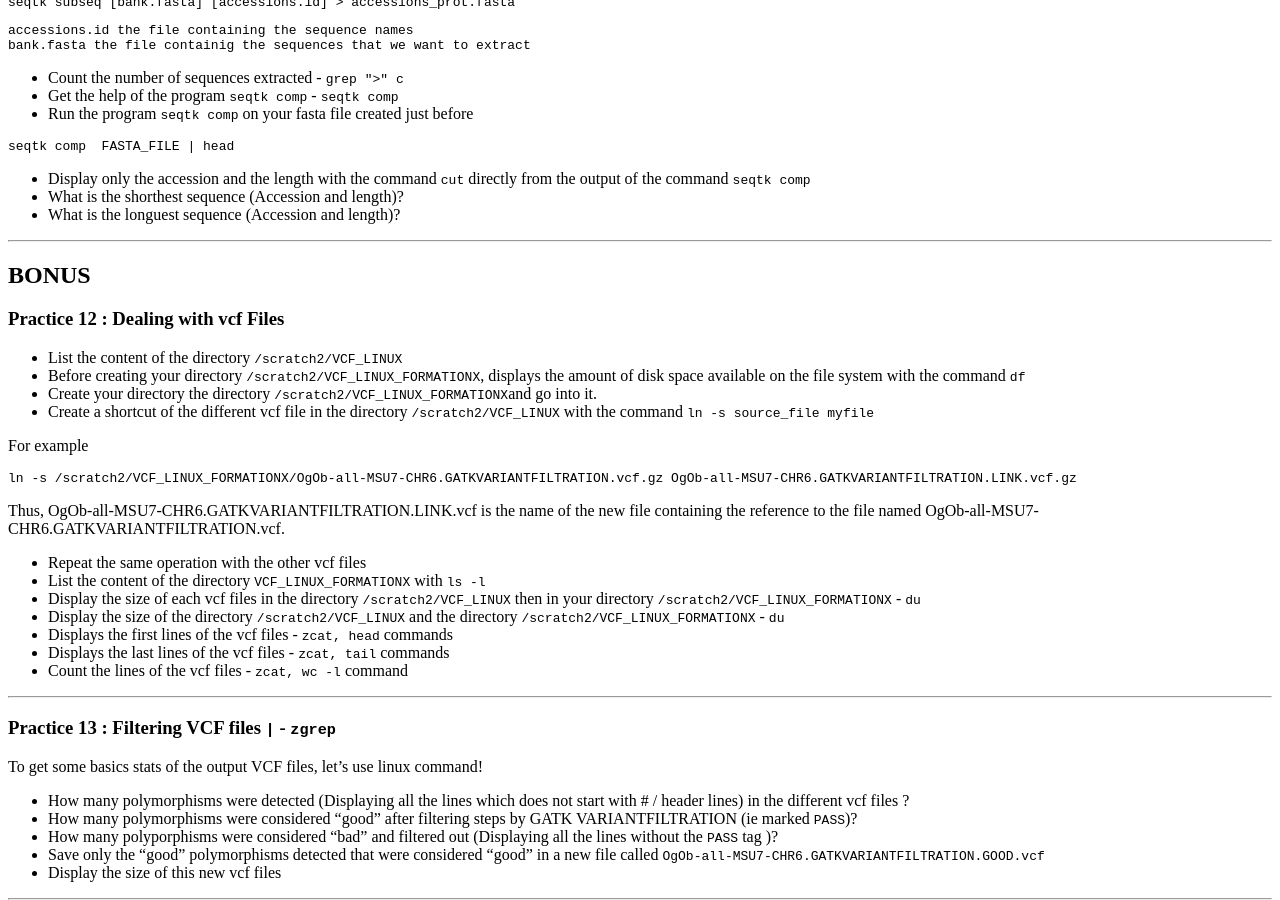
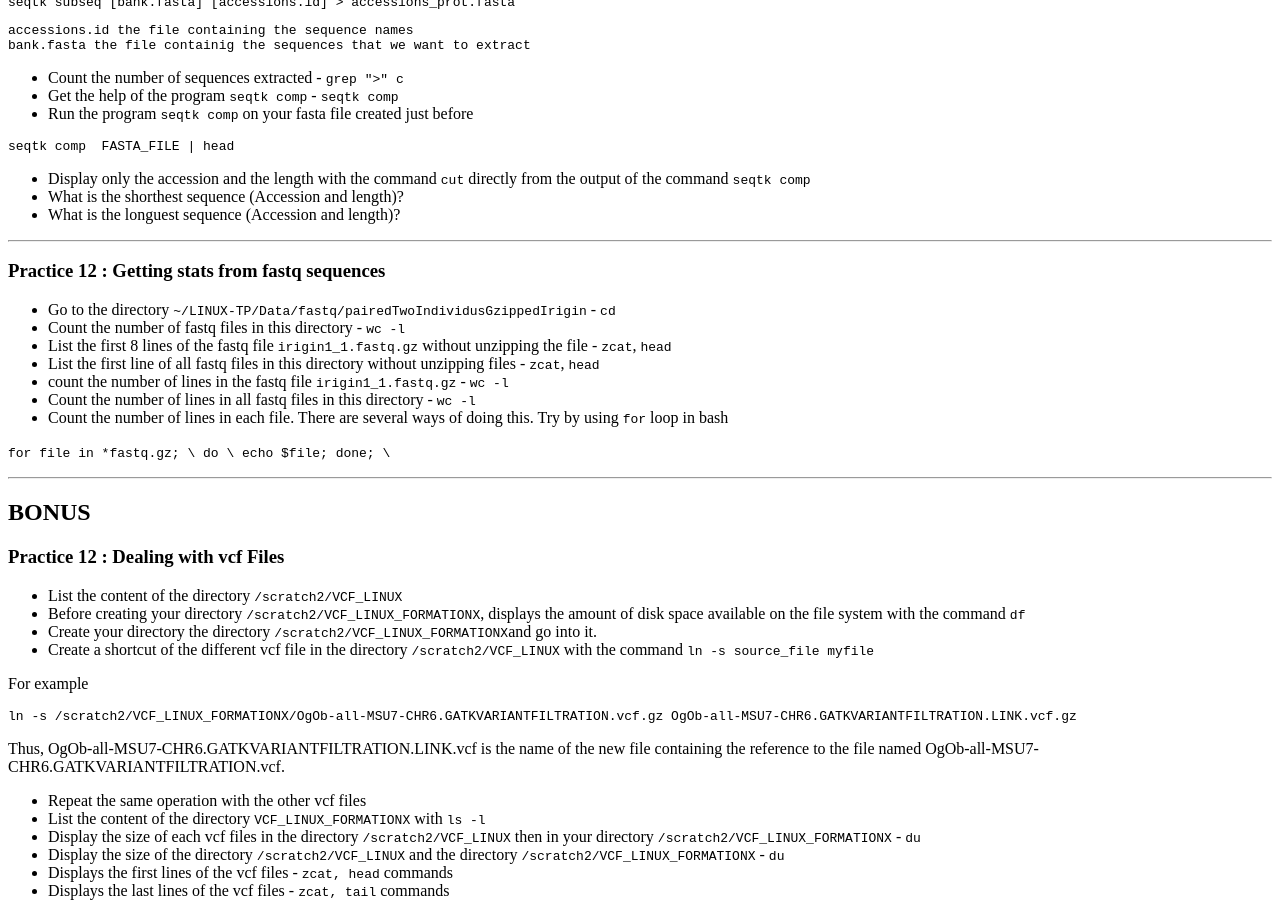
Before and after one commit to wave-centre/cibig, a Jekyll site: the page built from docs/course_materials/LINUX1/linux1_PRACTICE.md, in a window 1280 px wide and 900 px high, scrolled down 5680 px. Built offline with Jekyll 4.4.1, drawn with Linux system fonts in a browser that asks for light colours.

Commit message:
Update linux1_PRACTICE.md

```diff
--- a/docs/course_materials/LINUX1/linux1_PRACTICE.md
+++ b/docs/course_materials/LINUX1/linux1_PRACTICE.md
@@ -446,6 +446,25 @@ seqtk comp  FASTA_FILE | head
 
 -----------------------
 
+<a name="practice-12"></a>
+### Practice 12 :  Getting stats from fastq sequences
+
+* Go to the directory `~/LINUX-TP/Data/fastq/pairedTwoIndividusGzippedIrigin` - `cd`
+* Count the number of fastq files in this directory - `wc -l`
+* List the first 8 lines of the fastq file `irigin1_1.fastq.gz` without unzipping the file - `zcat`, `head`
+* List the first line of all fastq files in this directory without unzipping files - `zcat`, `head`
+* count the number of lines in the fastq file `irigin1_1.fastq.gz` - `wc -l`
+* Count the number of lines in all fastq files in this directory - `wc -l`
+* Count the number of lines in each file. There are several ways of doing this. Try by using `for` loop in bash
+
+`for file in *fastq.gz; \
+do \
+echo $file;
+done; \
+`
+
+-----------------------
+
 ## BONUS
 
 <a name="practice-12"></a>
```
